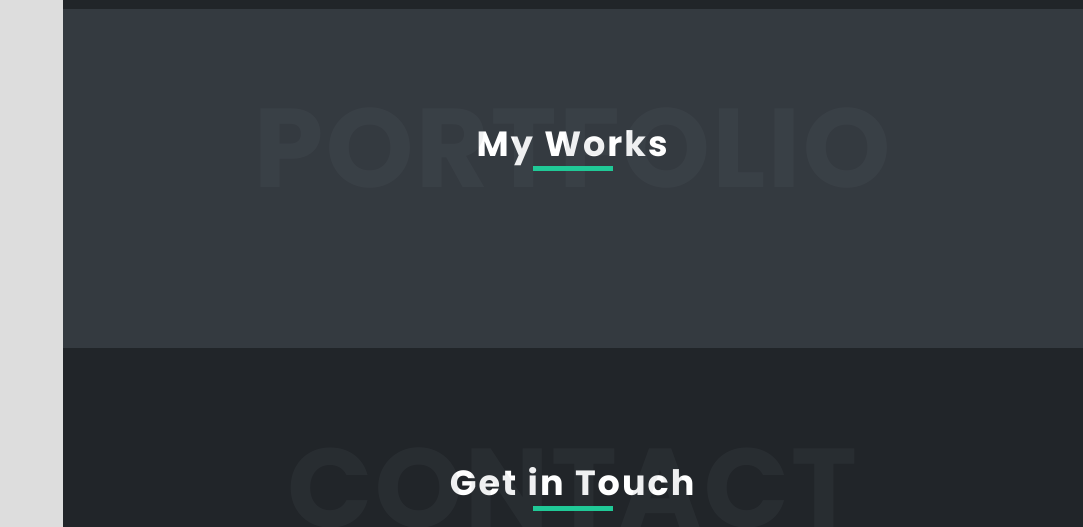
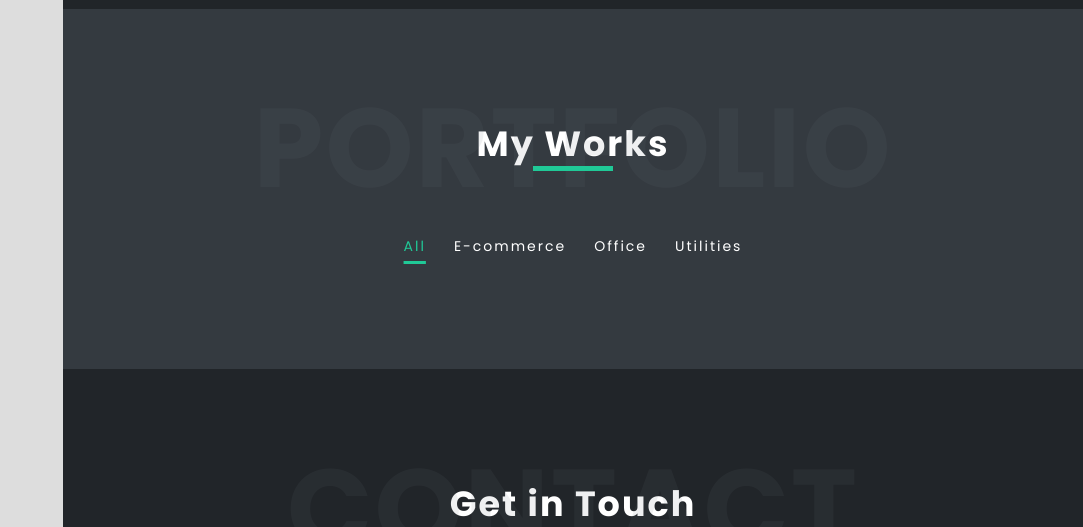
Before and after one commit to Lihemen/hemense.net, a PHP site: page / in a window 1280 px wide. Shown: the part 3265-3792 px from the top of the page, without its empty margins (197-1280 px from the left). Run offline with PHP 8.4, Linux system fonts and the light colour scheme; some libraries are stand-ins or nearby versions.

Commit message:
scroll class add

```diff
--- a/index.html
+++ b/index.html
@@ -266,6 +266,49 @@
       </section>
       <section id="portfolio">
         <h1>My Works<span></span></h1>
+        <div class="selectors">
+          <span class="active" data-filter="">All</span>
+          <span data-filter="e-commerce">E-commerce</span>
+          <span data-filter="office">Office</span>
+          <span data-filter="utilities">Utilities</span>
+        </div>
+        <!-- <div class="portfolio__grid">
+          <div class="col" data-filter="e-commerce">
+            <img src="./public/works/comfy-house.png" alt="comfy-house" />
+            <a class="overlay" href="https://avalon-interior.herokuapp.com/">
+              <i class="fa-solid fa-eye"></i>
+              <p>Comfy House</p>
+            </a>
+          </div>
+          <div class="col" data-filter="e-commerce">
+            <img src="./public/works/comfy-house.png" alt="comfy-house" />
+            <a class="overlay" href="https://avalon-interior.herokuapp.com/">
+              <i class="fa-solid fa-eye"></i>
+              <p>Comfy House</p>
+            </a>
+          </div>
+          <div class="col" data-filter="e-commerce">
+            <img src="./public/works/comfy-house.png" alt="comfy-house" />
+            <a class="overlay" href="https://avalon-interior.herokuapp.com/">
+              <i class="fa-solid fa-eye"></i>
+              <p>Comfy House</p>
+            </a>
+          </div>
+          <div class="col" data-filter="e-commerce">
+            <img src="./public/works/comfy-house.png" alt="comfy-house" />
+            <a class="overlay" href="https://avalon-interior.herokuapp.com/">
+              <i class="fa-solid fa-eye"></i>
+              <p>Comfy House</p>
+            </a>
+          </div>
+          <div class="col" data-filter="e-commerce">
+            <img src="./public/works/comfy-house.png" alt="comfy-house" />
+            <a class="overlay" href="https://avalon-interior.herokuapp.com/">
+              <i class="fa-solid fa-eye"></i>
+              <p>Comfy House</p>
+            </a>
+          </div>
+        </div> -->
       </section>
       <section id="contact">
         <h1>Get in Touch <span></span></h1>
--- a/style.css
+++ b/style.css
@@ -522,6 +522,84 @@ section h1::before {
   content: "PORTFOLIO";
 }
 
+#portfolio .selectors {
+  display: -webkit-box;
+  display: -ms-flexbox;
+  display: flex;
+  -webkit-box-align: center;
+      -ms-flex-align: center;
+          align-items: center;
+  -webkit-box-pack: center;
+      -ms-flex-pack: center;
+          justify-content: center;
+}
+
+#portfolio .selectors span {
+  cursor: pointer;
+}
+
+#portfolio .selectors span:not(:last-child) {
+  margin-right: 2rem;
+}
+
+#portfolio .selectors span.active {
+  text-decoration: underline;
+  -webkit-text-decoration-color: #20c997;
+          text-decoration-color: #20c997;
+  color: #20c997;
+  text-decoration-thickness: 3px;
+  text-underline-offset: 10px;
+}
+
+#portfolio .portfolio__grid {
+  padding: 4rem 0;
+  display: -ms-grid;
+  display: grid;
+  -ms-grid-columns: (1fr)[3];
+      grid-template-columns: repeat(3, 1fr);
+  gap: 2rem;
+  -webkit-box-align: stretch;
+      -ms-flex-align: stretch;
+          align-items: stretch;
+}
+
+@media (max-width: 768px) {
+  #portfolio .portfolio__grid {
+    display: -ms-grid;
+    display: grid;
+    -ms-grid-columns: (1fr)[2];
+        grid-template-columns: repeat(2, 1fr);
+    gap: 2rem;
+    -webkit-box-align: stretch;
+        -ms-flex-align: stretch;
+            align-items: stretch;
+  }
+}
+
+@media (max-width: 500px) {
+  #portfolio .portfolio__grid {
+    display: -ms-grid;
+    display: grid;
+    -ms-grid-columns: (1fr)[1];
+        grid-template-columns: repeat(1, 1fr);
+    gap: 2rem;
+    -webkit-box-align: stretch;
+        -ms-flex-align: stretch;
+            align-items: stretch;
+  }
+}
+
+#portfolio .portfolio__grid .col {
+  height: 100%;
+  background-color: red;
+}
+
+#portfolio .portfolio__grid .col:nth-child(1) {
+  -ms-grid-row: 1;
+  -ms-grid-row-span: 2;
+  grid-row: 1 / span 2;
+}
+
 #contact h1::before {
   content: "CONTACT";
 }
```
Also changed, not shown: index.js (+21 -7 lines), works.json (+12 -6 lines), 1 other file.
